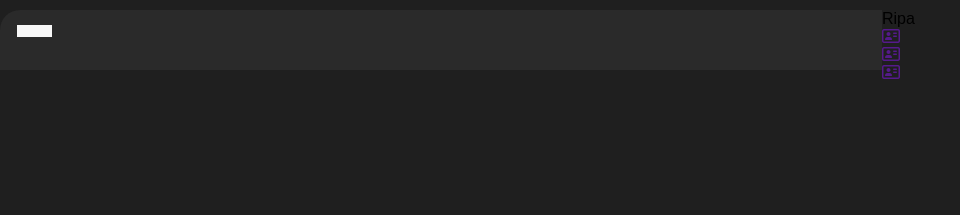
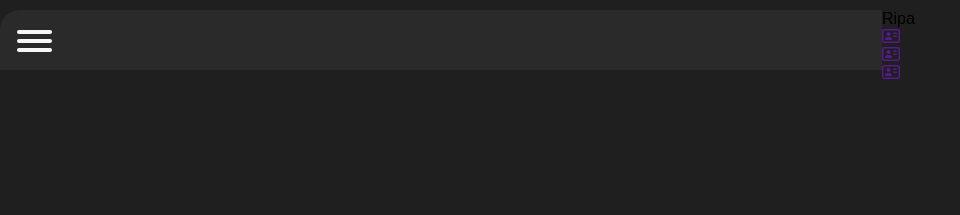
Before and after one commit to ripa001/ripa001.github.io, a Jekyll site: the page built from index.html, in a window 1280 px wide. Shown: the top 215 px of the page, without its empty margins (0-960 px from the left). Built offline with Jekyll 4.4.1, drawn with Linux system fonts in a browser that asks for light colours; nearby versions of some CDN libraries.

Commit message:
Update style.css

```diff
--- a/css/style.css
+++ b/css/style.css
@@ -30,6 +30,8 @@ body{
   width:35px;
   height:4px;
   background:#f7f7f7;
+  margin: 5px 0;
+  border-radius: 5px;
 }
 
 
```
